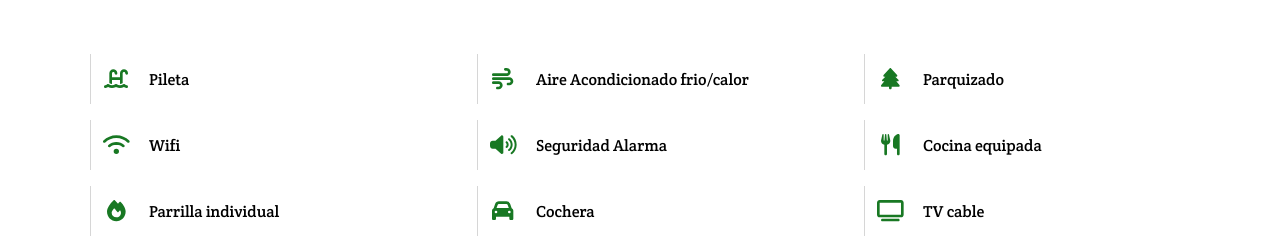
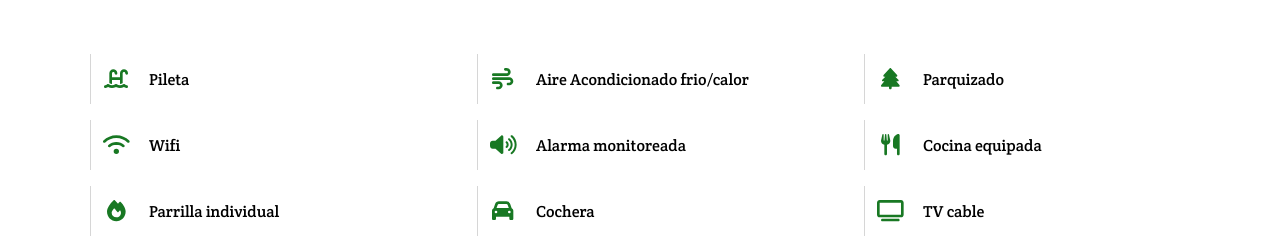
Before and after one commit to Facupelli/Alala-Campo, a React (Create React App) app in the folder client/: page / in a window 1280 px wide. Shown: the part 903-1141 px from the top of the page. Built offline with nearby package versions, Linux system fonts and the light colour scheme; no server answers.

Commit message:
alala campo website

```diff
--- a/client/package.json
+++ b/client/package.json
@@ -45,5 +45,8 @@
       "last 1 firefox version",
       "last 1 safari version"
     ]
+  },
+  "devDependencies": {
+    "gh-pages": "^3.2.3"
   }
 }
--- a/client/src/components/Common/Common.jsx
+++ b/client/src/components/Common/Common.jsx
@@ -53,7 +53,7 @@ export default function Common({inicioRef}) {
             <div className={s.icons}>
               <FontAwesomeIcon icon={faVolumeHigh} size="lg" />
             </div>
-            <p>Seguridad Alarma</p>
+            <p>Alarma monitoreada</p>
           </div>
 
           <div>
--- a/client/src/components/Contact/Contact.jsx
+++ b/client/src/components/Contact/Contact.jsx
@@ -122,7 +122,7 @@ export const Contact = ({ contactRef, def, inputRef }) => {
           </div>
           <div className={s.email}>
             <p>
-              Por favor no dudes en consultarnos, ya se por mail o por teléfono.
+              Por favor no dudes en consultarnos, ya sea por mail o por teléfono.
             </p>
             <div>
               <FontAwesomeIcon icon={faEnvelope} size="lg" />
```
